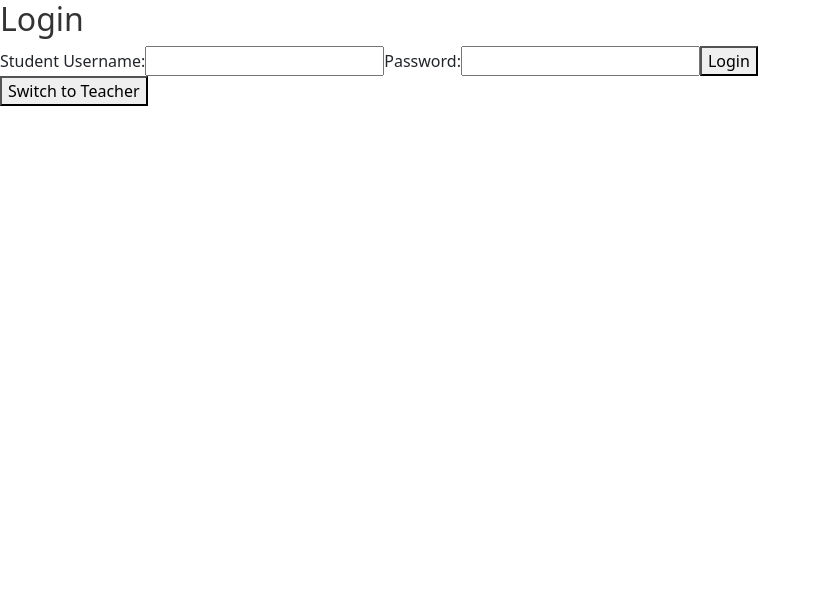
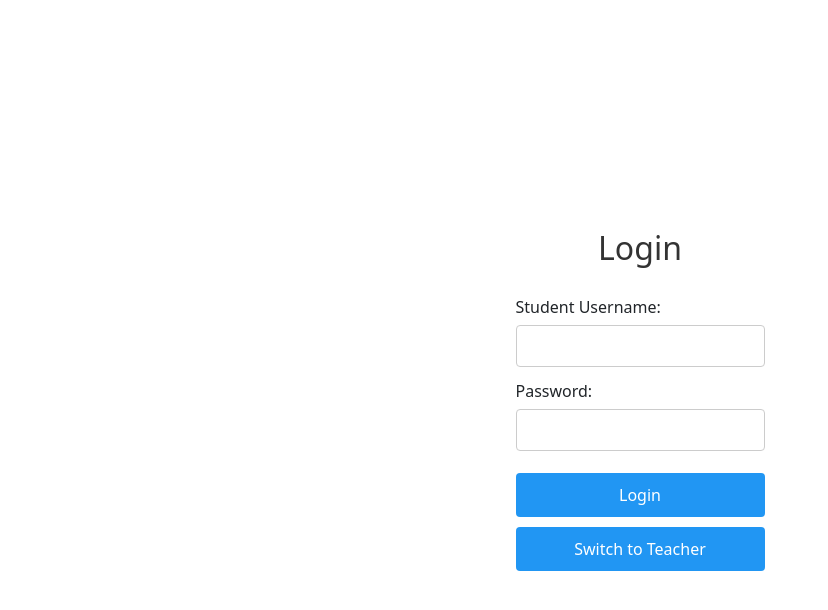
Before and after one commit to Rafa548/IES_eDuca, a React (Create React App) app in the folder frontend/: page / in a window 1280 px wide. Shown: the top 610 px of the page, without its empty margins (0-828 px from the left). Built offline with nearby package versions, Linux system fonts and the light colour scheme.

Commit message:
Login's CSS done

```diff
--- /dev/null
+++ b/frontend/src/Login.css
@@ -0,0 +1,58 @@
+div {
+    max-width: 400px;
+    margin: auto;
+    padding: 20px;
+
+    display: flex;
+    flex-direction: column;
+    align-items: center;
+    justify-content: center;
+    height: 100vh; /* Full height of the viewport */
+}
+
+/* Style for the login form */
+form {
+    display: flex;
+    flex-direction: column;
+    margin-top: 20px;
+    width: 100%;
+}
+
+/* Style for labels */
+label {
+    margin-bottom: 6px;
+}
+
+/* Style for input fields */
+input {
+    padding: 8px;
+    margin-bottom: 12px;
+    border: 1px solid #ccc;
+    border-radius: 4px;
+    width: 100%;
+    box-sizing: border-box; /* Ensure padding and border don't increase width */
+}
+
+/* Style for the login button */
+button {
+    padding: 10px;
+    background-color: #4caf50;
+    color: white;
+    border: none;
+    border-radius: 4px;
+    cursor: pointer;
+    width: 100%;
+}
+
+/* Style for the user type toggle button */
+button:last-child {
+    margin-top: 10px;
+    background-color: #2196f3;
+    width: 100%;
+}
+
+/* Style for error messages */
+p {
+    color: red;
+    margin-top: 10px;
+}
--- a/frontend/src/Login.js
+++ b/frontend/src/Login.js
@@ -1,5 +1,6 @@
 import React, { useState } from 'react';
 import axios from 'axios';
+import './Login.css';
 
 const Login = () => {
     const [username, setUsername] = useState('');
```
Also changed, not shown: 1 other file (tests, documents, lock files or other folders).
